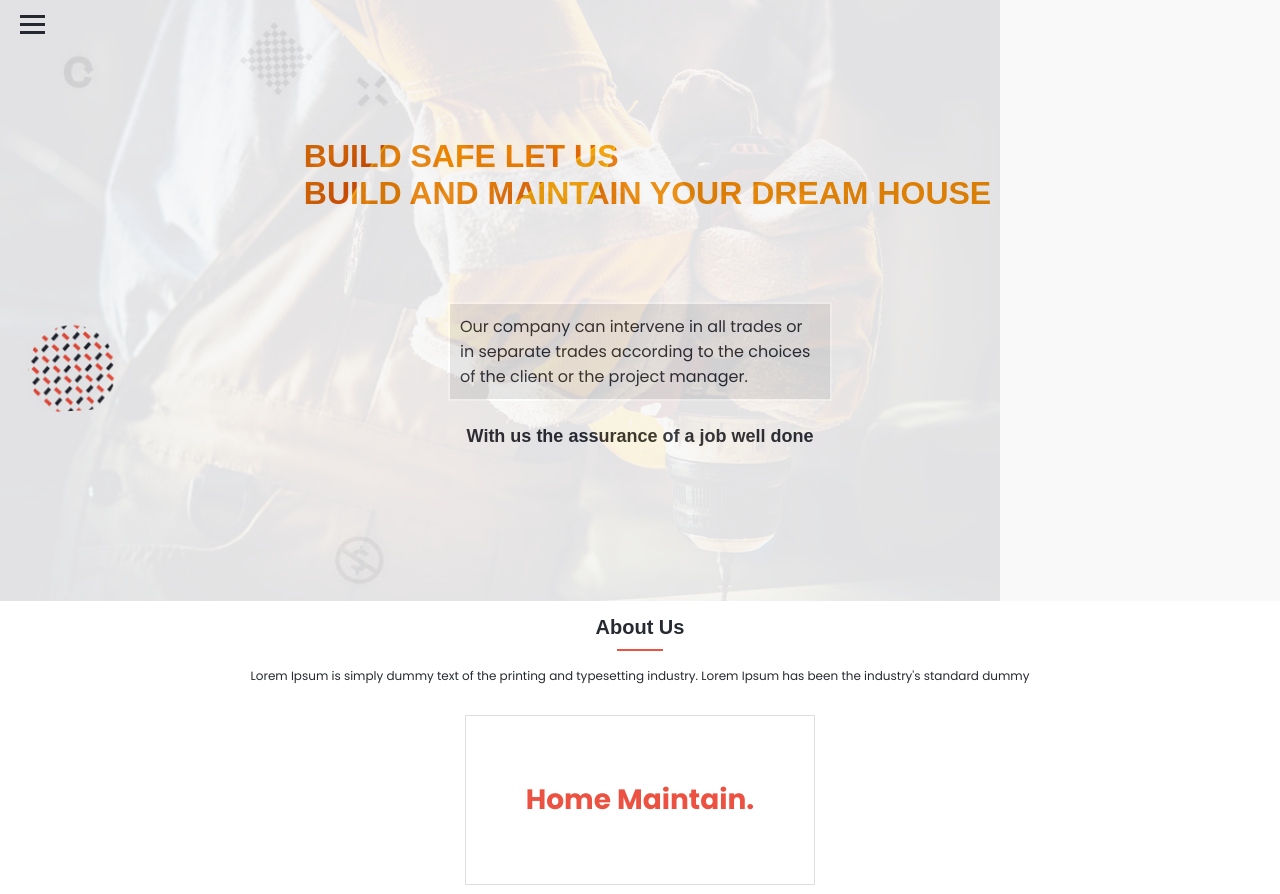
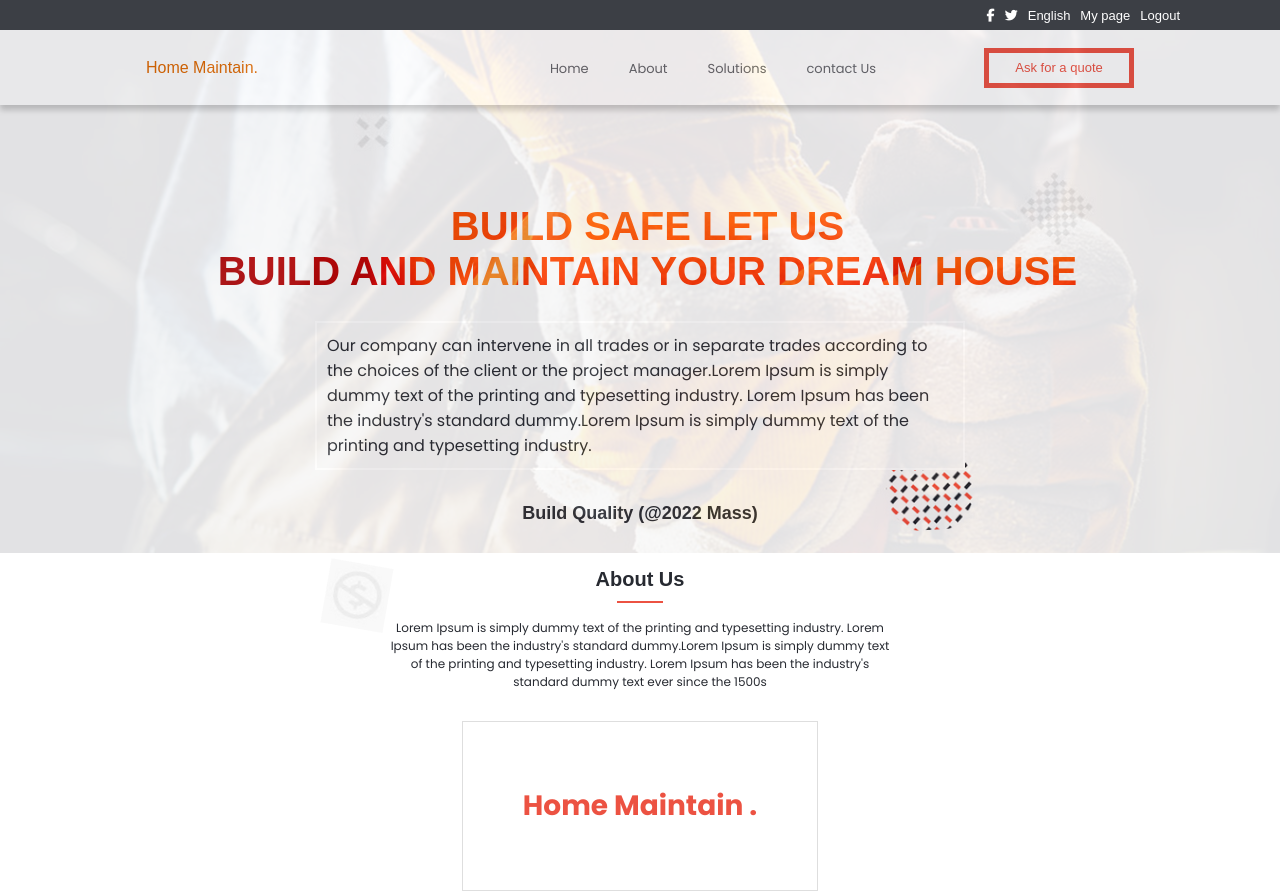
Before and after one commit to massaillon/home-care, a website: page About.html in a window 1280 px wide. Shown: the top 894 px of the page. Drawn offline with Linux system fonts and the light colour scheme; a web font is replaced by a local one.

Commit message:
Update CSS and HTML files for Desktop version,complete style for the About page

```diff
--- a/About.html
+++ b/About.html
@@ -9,6 +9,26 @@
     <script src="https://kit.fontawesome.com/8ea4cd9e84.js" crossorigin="anonymous"></script>
 </head>
 <body>
+    <!-- The Top bar for social network and logout section -->
+    <div class="top-bar">
+        <div class="top-bar-element-container">
+        <div class="facebook">
+            <a href="#"><i class="fa-brands fa-facebook-f"></i></a>
+        </div>
+        <div class="twitter">
+            <a href="#"><i class="fa-brands fa-twitter"></i></a>
+        </div>
+        <div class="language-select">
+            <a href="#">English</a>
+        </div>
+        <div class="mypage">
+            <a href="#">My page</a>
+        </div>
+        <div class="logout">
+            <a href="#">Logout</a>
+        </div>
+    </div>
+    </div>
        <!-- Head section containing Logo,navigation menu,Hamburger button-->
        <header class="home-header">
         <div class="header-image">
@@ -36,7 +56,7 @@
             </ul>
             <!-- Ask quote button displayed on the navbar-->
             <div class="ask-quote">
-                <a href="#">ask for a quote</a>
+                <a href="#">Ask for a quote</a>
             </div>
         </nav>
 
@@ -54,9 +74,12 @@
                 <div class="headline-paragraph-container">
                 <p>Our company can intervene in all trades
                     or in separate trades according to the choices of the client
-                    or the project manager.</p>
+                    or the project manager.Lorem Ipsum is simply dummy text of
+                    the printing and typesetting industry. Lorem Ipsum has been
+                    the industry's standard dummy.Lorem Ipsum is simply dummy text
+                     of the printing and typesetting industry.</p>
                 </div>
-                    <h3>With us the assurance of a job well done</h3>
+                    <h3>Build Quality (@2022 Mass)</h3>
 
                     <!-- Vector background bottom -->
                      <div class="dollar-bg-vector"></div>
@@ -71,8 +94,10 @@
         <h4 class="section-title">About Us</h4>
         <div class="section-title-underline-bar"></div>
         <p>Lorem Ipsum is simply dummy text of the printing and typesetting industry.
-            Lorem Ipsum has been the industry's standard dummy</p>
-        <div class="about-us-logo">Home Maintain.</div>
+            Lorem Ipsum has been the industry's standard dummy.Lorem Ipsum is simply
+            dummy text of the printing and typesetting industry. Lorem Ipsum has been
+            the industry's standard dummy text ever since the 1500s</p>
+        <div class="about-us-logo">Home Maintain .</div>
         </section>
 
     <section class="project-done-container">
@@ -80,6 +105,7 @@
         <div class="section-title-underline-bar"></div>
         <p>Lorem Ipsum is simply dummy text of the printing and typesetting industry.
             Lorem Ipsum has been the industry's standard dummy</p>
+            <div class="project-done">
         <div class="project-done-1">
                 <p>Project Realized in 2018</p>
             <div class="color-overlay"></div>
@@ -89,6 +115,7 @@
                 <p>Project Realized in 2021</p>
             <div class="color-overlay"></div>
             </div>
+        </div>
     </section>
 
    <!-- The Partner section -->
@@ -96,7 +123,7 @@
 <section class="partner-container">
     <h4 class="section-title">Our Partners</h4>
     <div class="section-title-underline-bar"></div>
-
+<div class="partner-blocks">
         <div class="partner-block-1">
         <div class="partner-client-1"></div>
         <div class="partner-client-2"></div>
@@ -106,6 +133,7 @@
         <div class="partner-client-1"></div>
         <div class="partner-client-2"></div>
     </div>
+</div>
 
 </section>
     </main>
--- a/about_style.css
+++ b/about_style.css
@@ -13,6 +13,12 @@ body {
   margin: 0;
   padding: 0;
   height: 100vh;
+}
+
+/* Top bar section styling */
+
+.top-bar {
+  display: none;
 }
 
 /* Header Section styling */
@@ -133,8 +139,8 @@ body {
   padding-top: 111px;
   background-repeat: no-repeat;
   position: absolute;
-  left: 302px;
-  top: 480px;
+  top: 544px;
+  left: 0;
 }
 
 /* Headline Section styling */
@@ -144,11 +150,11 @@ body {
   flex-direction: column;
   align-content: space-between;
   margin-top: 130px;
-  margin-bottom: 114px;
+  margin-bottom: -11px;
 }
 
 .headline-container h1 {
-  background-image: url(./images/Mobile/orange-background.png);
+  background-image: url(./images/Mobile/Red-Orange-bg.png);
   font-family: 'cocogoose', sans-serif;
   font-size: 2rem;
   text-transform: uppercase;
@@ -165,17 +171,6 @@ body {
   z-index: 9;
 }
 
-.hammer-vector {
-  background-image: url(images/Mobile/vector-hammer-png.png);
-  background-repeat: no-repeat;
-  position: absolute;
-  width: 167px;
-  height: 100px;
-  left: 306px;
-  top: 190px;
-  opacity: 0.75;
-}
-
 .headline-paragraph-container {
   display: flex;
   border: 2px solid white;
@@ -183,7 +178,7 @@ body {
   align-self: center;
   padding: 10px;
   width: 384px;
-  background-color: rgb(229, 229, 229);
+  background-color: #f9f9f9;
   z-index: 9;
 }
 
@@ -340,6 +335,7 @@ body {
 }
 
 /* Partner Section Styling */
+
 .partner-container {
   display: flex;
   flex-direction: column;
@@ -362,6 +358,12 @@ body {
   margin-top: 10px;
 }
 
+.partner-blocks {
+  display: flex;
+  width: 100%;
+  flex-direction: column;
+}
+
 .partner-block-1 {
   display: flex;
   width: 100%;
@@ -369,6 +371,7 @@ body {
   margin-top: 12px;
   margin-left: 30px;
   align-self: center;
+  margin-right: 13px;
 }
 
 .partner-block-1 .partner-client-1 {
@@ -445,3 +448,244 @@ body {
   margin-right: 40px;
   color: rgba(60, 63, 69, 1);
 }
+
+/* media Queries for desktop version */
+
+@media all and (min-width: 768px) {
+  /* Top bar section styling */
+
+  .top-bar {
+    display: flex;
+    background-color: rgba(60, 63, 69, 1);
+    justify-content: end;
+    align-items: center;
+    width: 100%;
+    height: 30px;
+    padding-right: 100px;
+  }
+
+  .top-bar-element-container {
+    display: flex;
+    gap: 10px;
+    font-family: 'cocogose', sans-serif;
+  }
+
+  .top-bar-element-container a {
+    font-size: 13px;
+    text-decoration: none;
+    list-style-type: none;
+    color: white;
+  }
+
+  /* Header Section styling */
+
+  .home-header {
+    background-image: url(./images/Mobile/About-bg.png);
+    background-repeat: no-repeat;
+  }
+
+  .headline-container {
+    margin-top: 166px;
+  }
+
+  .headline-container h1 {
+    font-size: 40px;
+    text-align: center;
+  }
+
+  .headline-paragraph-container {
+    width: 650px;
+    margin-top: 27px;
+    opacity: 1;
+  }
+
+  .headline-container h3 {
+    margin-top: 33px;
+    z-index: 15;
+  }
+
+  .hamburger {
+    display: none;
+  }
+
+  /* Navigation Bar section styling */
+
+  .navbar {
+    display: flex;
+    margin-left: 0;
+    margin-top: 0;
+    position: absolute;
+    background-color: white;
+    justify-content: space-around;
+    align-items: center;
+    width: 100%;
+    height: 75px;
+    z-index: 15;
+    box-shadow: 0 5px 6px rgba(0, 0, 0, 0.2);
+  }
+
+  .logo {
+    background-image: url(./images/Mobile/orange-background.png);
+    display: flex;
+    text-decoration: none;
+    color: transparent;
+    font-family: 'cocogoose', sans-serif;
+    font-size: 1rem;
+    background-repeat: no-repeat;
+    -webkit-background-clip: text;
+    background-clip: text;
+  }
+
+  .nav-menu {
+    display: flex;
+    justify-content: space-between;
+    gap: 40px;
+    list-style: none;
+    font-family: "Poppins", sans-serif;
+    margin-right: -184px;
+  }
+
+  .nav-link {
+    text-decoration: none;
+    color: rgba(60, 63, 69, 0.8);
+    font-size: 13px;
+  }
+
+  /* Ask quote button */
+
+  .ask-quote {
+    display: flex;
+    justify-content: center;
+    align-items: center;
+    width: 150px;
+    height: 40px;
+    border: 5px solid rgba(236, 82, 66, 1);
+  }
+
+  nav .ask-quote {
+    background-color: white;
+    font-family: 'cocogoose', sans-serif;
+    color: rgba(236, 82, 66, 1);
+    cursor: pointer;
+  }
+
+  nav .ask-quote:hover {
+    background-color: rgba(236, 82, 66, 1);
+    color: white;
+    border: 5px solid rgba(241, 166, 24, 1);
+  }
+
+  nav .ask-quote:hover:hover {
+    scale: 1.2;
+    transition: all 500ms ease-in-out;
+  }
+
+  .ask-quote a {
+    font-size: 13px;
+    text-decoration: none;
+    list-style-type: none;
+    color: rgba(236, 82, 66, 1);
+    font-family: 'cocogoose', sans-serif;
+  }
+
+  .ask-quote a:hover {
+    color: white;
+  }
+
+  /* Vector background */
+
+  .chest-bg-vector {
+    left: 1000px;
+    top: 158px;
+  }
+
+  .chest-bg-vector:hover {
+    scale: 1.2;
+  }
+
+  .C-bg-vector {
+    left: 51px;
+    top: 51px;
+  }
+
+  .C-bg-vector:hover {
+    scale: 1.2;
+  }
+
+  .Cross-bg-vector {
+    left: 302px;
+    top: 93px;
+  }
+
+  .Cross-bg-vector:hover {
+    scale: 1.2;
+  }
+
+  .cercle-bg-vector {
+    left: 878px;
+    top: 428px;
+  }
+
+  .cercle-bg-vector:hover {
+    scale: 1.2;
+  }
+
+  .dollar-bg-vector {
+    left: 300px;
+    top: 515px;
+  }
+
+  .dollar-bg-vector:hover {
+    scale: 1.2;
+  }
+
+  /* Main section containing the ,About Us and the Project done */
+
+  /* About us Styling */
+
+  .About-us-container p {
+    width: 500px;
+  }
+
+  /* project done styling */
+  .project-done-container p {
+    width: 500px;
+  }
+
+  .project-done {
+    display: flex;
+    gap: 30px;
+    width: 100%;
+    justify-content: center;
+    margin-top: 40px;
+    margin-bottom: 40px;
+  }
+
+  .project-done-1 {
+    margin-top: 0;
+  }
+
+  .project-done-2 {
+    margin-top: 0;
+    margin-bottom: 0;
+  }
+
+  /* Our Partner section */
+
+  .partner-blocks {
+    display: flex;
+    flex-direction: row;
+    margin-top: 25px;
+    margin-bottom: 25px;
+    margin-left: 100px;
+  }
+
+  .partner-block-2 {
+    margin-left: 0;
+    width: 900px;
+  }
+
+  .partner-container .section-title {
+    opacity: 0.5;
+  }
+}
```
Also changed, not shown: style.css (+3 -6 lines), images/Mobile/About-bg.png (added).
